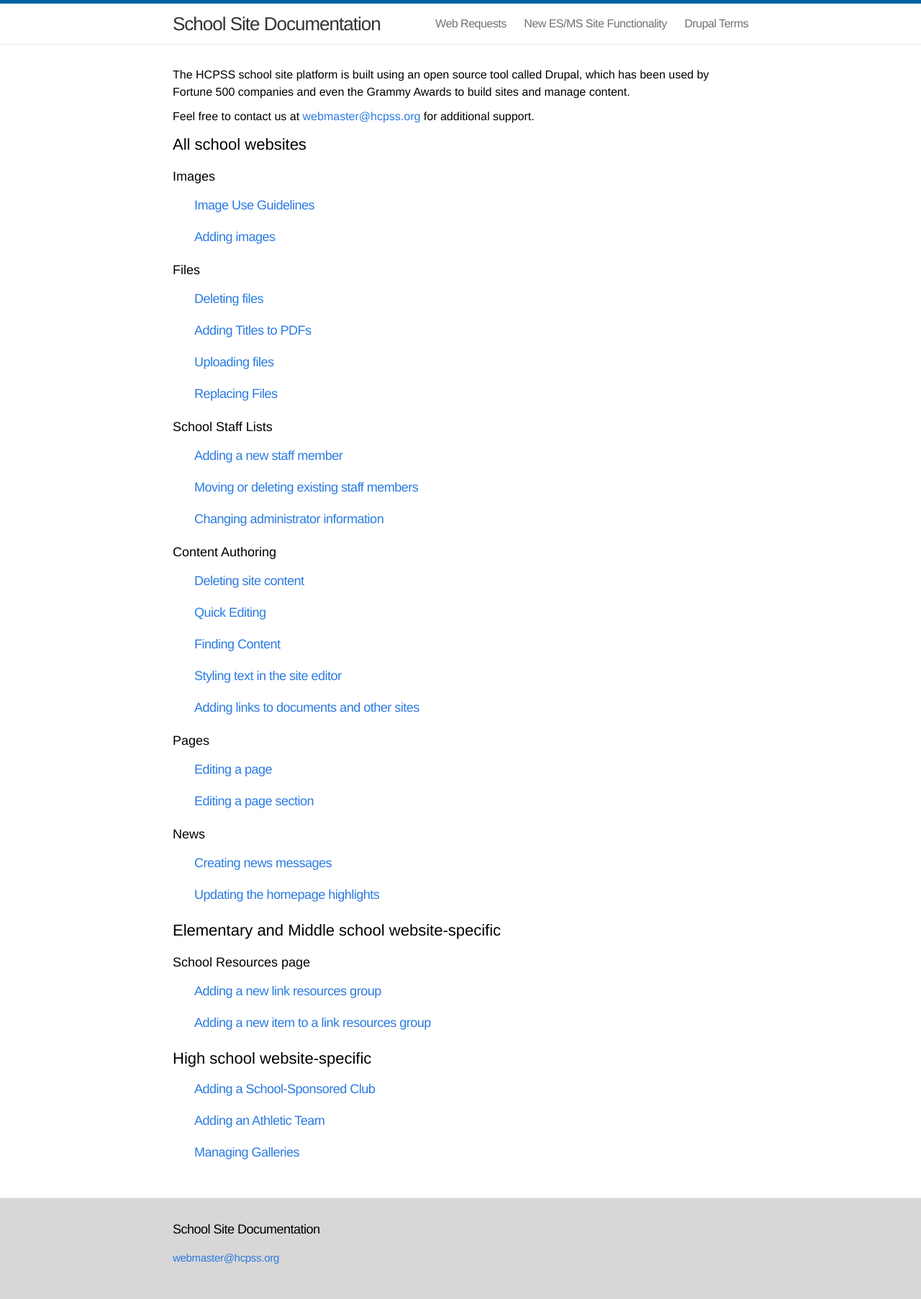
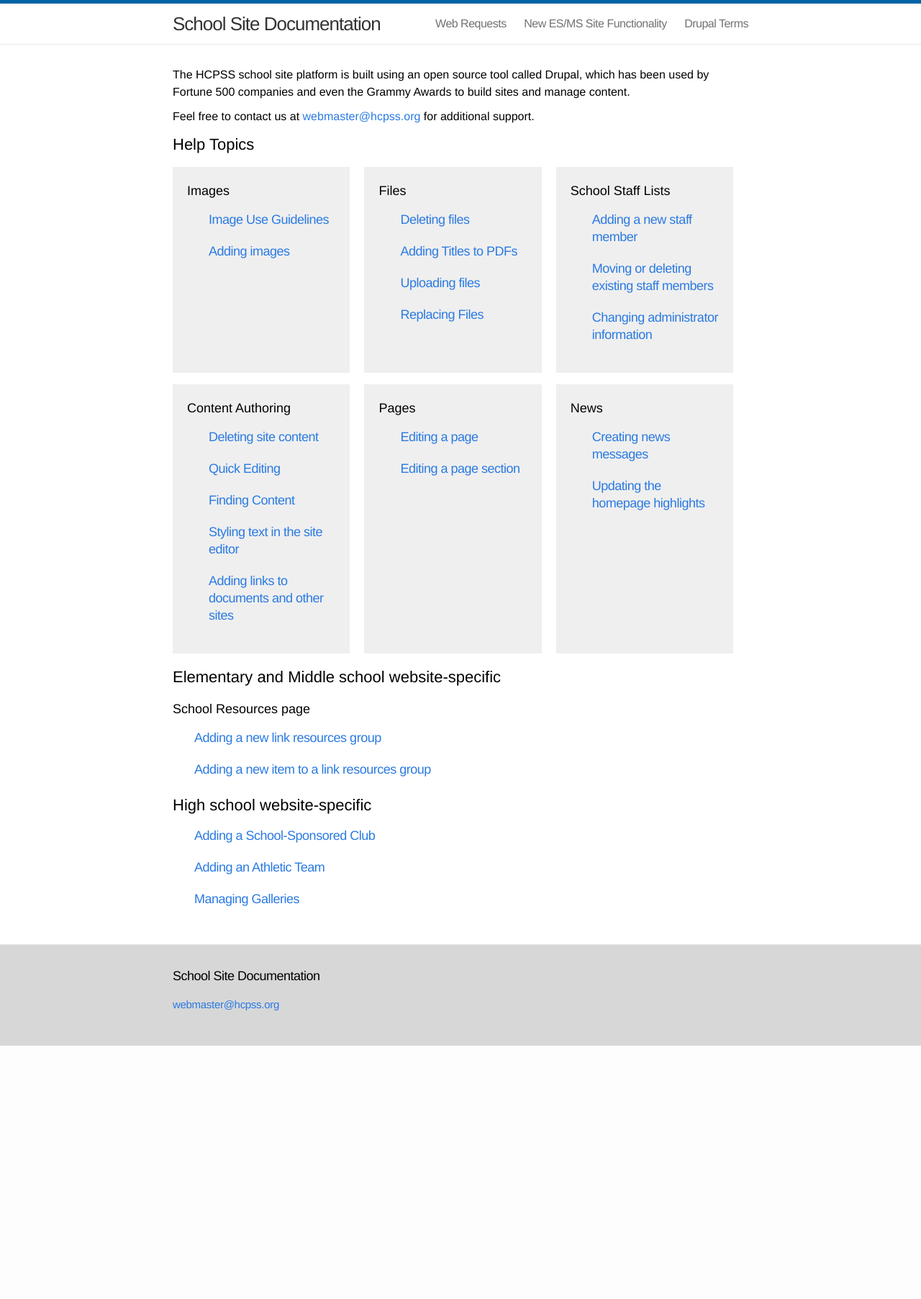
Before and after one commit to HCPSS/schoolsites-help, a Jekyll site: the page built from index.html, in a window 1280 px wide. Shown: the whole page at 72% size. Built offline with Jekyll 4.4.1, drawn with Linux system fonts in a browser that asks for light colours; nearby versions of some CDN libraries; after the commit the page ends 1453 px from its top, so only the background shows below that.

Commit message:
flex containers and tiles for help topics

```diff
--- a/css/main.css
+++ b/css/main.css
@@ -139,6 +139,43 @@ a:visited { color: #205caa; }
 .page-content {
   padding: 30px 0;
   background-color: #fff;
+}
+
+.page-content .contents {
+  margin-bottom: 1em;
+}
+
+.contents {
+  width: 100%;
+  display: table; /* fallback */
+  display: -webkit-flex;
+  display: flex;
+   -webkit-flex-direction: row;
+   flex-direction: row;
+}
+
+.page-content__col-3 {
+  float: left;
+  width: 33.3%; /* fallback */
+  width: calc(33.3% - 60px);
+  margin-right: 20px;
+  background-color: #efefef;
+  padding: 20px;
+}
+
+@media screen and (max-width: 700px) {
+  .page-content .contents {
+    margin-bottom: 0em;
+    -webkit-flex-direction: column;
+    flex-direction: column;
+  }
+  .page-content__col-3 {
+    float: left;
+    width: 100%;
+    height: 100%;
+    margin-bottom: 20px;
+    padding: 20px 0px 20px 10px;
+  }
 }
 
 /* Home styles */
--- a/index.html
+++ b/index.html
@@ -10,8 +10,9 @@ layout: default
 
 <!-- Begin categories -->
 
-   <h2>All school websites</h2>
-
+  <h2>Help Topics</h2>
+  <section class="contents">
+  <div class="page-content__col-3">
    <h3>Images</h3>
       <ul class="posts">
         {% for post in site.categories.images %}
@@ -20,7 +21,8 @@ layout: default
           </li>
         {% endfor %}
       </ul>
-
+  </div>
+  <div class="page-content__col-3">
    <h3>Files</h3>
       <ul class="posts">
         {% for post in site.categories.files %}
@@ -29,7 +31,8 @@ layout: default
           </li>
         {% endfor %}
       </ul>
-
+  </div>
+  <div class="page-content__col-3">
    <h3>School Staff Lists</h3>
       <ul class="posts">
         {% for post in site.categories.staff %}
@@ -38,7 +41,11 @@ layout: default
           </li>
         {% endfor %}
       </ul>
+  </div>
+  </section>
 
+  <section class="contents">
+  <div class="page-content__col-3">
    <h3>Content Authoring</h3>
       <ul class="posts">
         {% for post in site.categories.edit %}
@@ -47,7 +54,8 @@ layout: default
           </li>
         {% endfor %}
       </ul>
-
+  </div>
+  <div class="page-content__col-3">
    <h3>Pages</h3>
       <ul class="posts">
         {% for post in site.categories.pages %}
@@ -56,7 +64,8 @@ layout: default
           </li>
         {% endfor %}
       </ul>
-
+  </div>
+  <div class="page-content__col-3">
    <h3>News</h3>
       <ul class="posts">
         {% for post in site.categories.news %}
@@ -65,7 +74,8 @@ layout: default
           </li>
         {% endfor %}
       </ul>
-
+  </div>
+  </section>
 
    <h2 id="hs">Elementary and Middle school website-specific</h2>
      <h3>School Resources page</h3>
```
Also changed, not shown: 1 other file.
